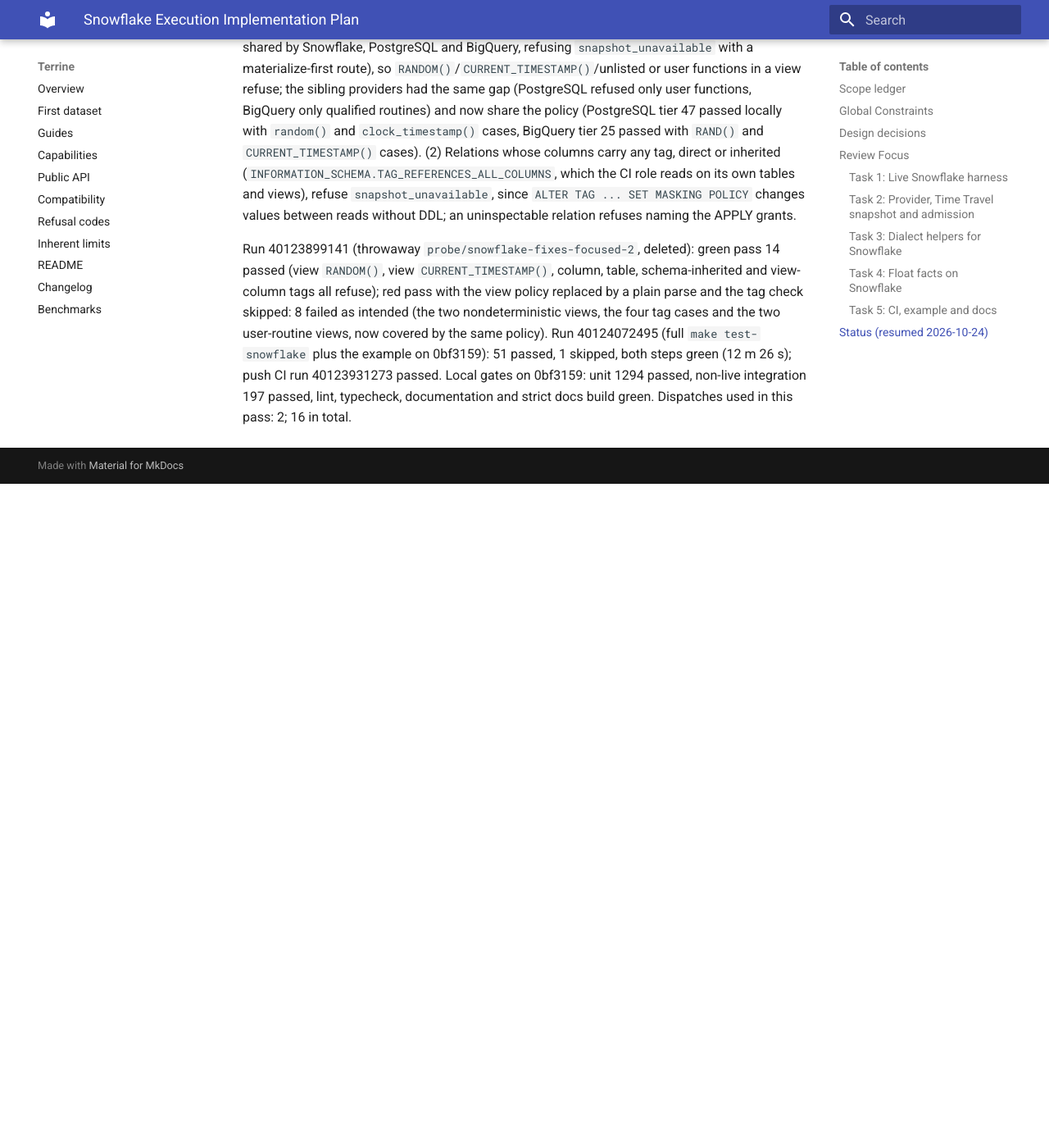
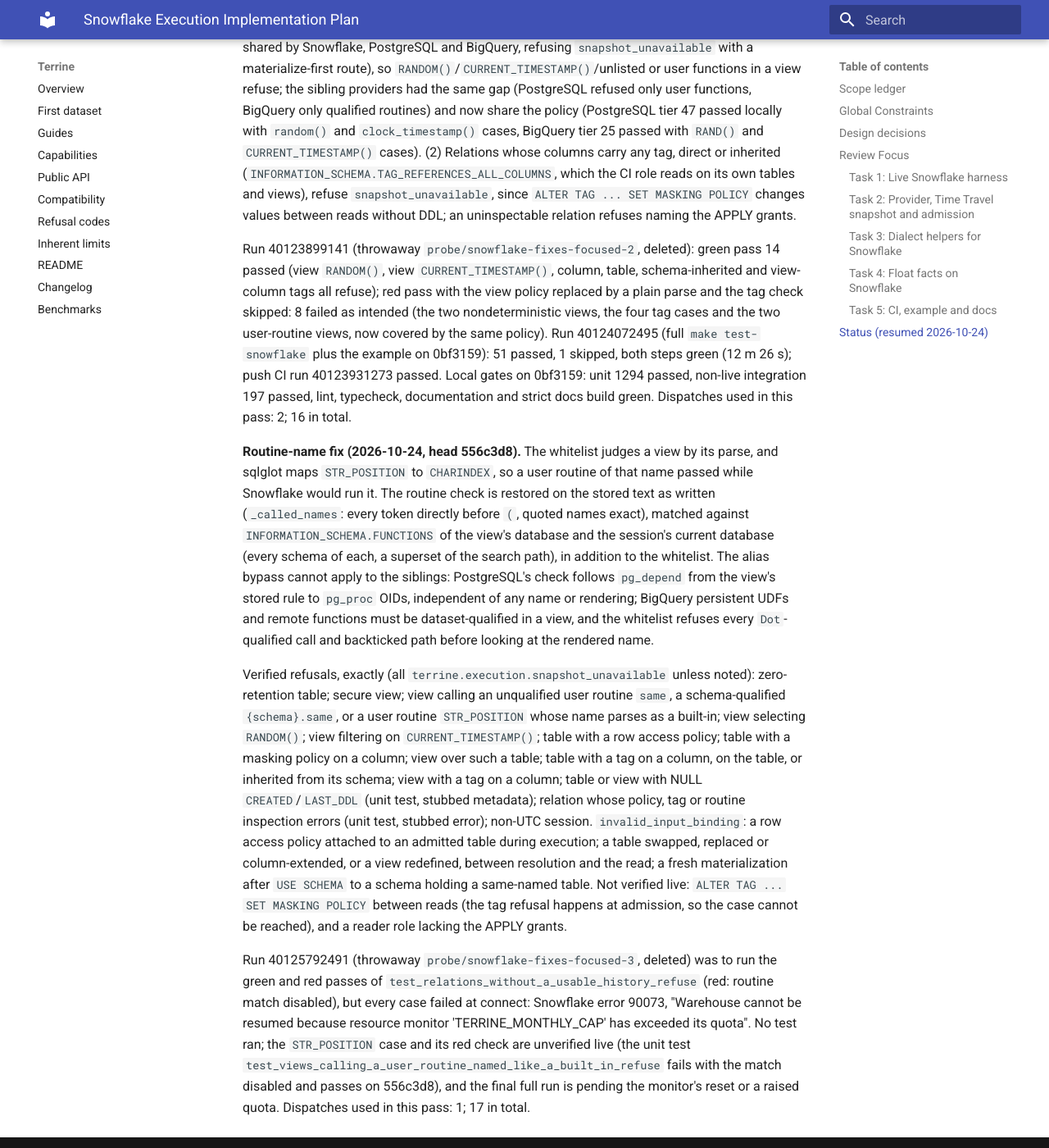
Before and after one commit to kylejcaron/terrine, an MkDocs documentation site: the page built from docs/superpowers/plans/2026-10-23-snowflake-execution.md, in a window 1280 px wide and 1400 px high, scrolled down 8705 px. Shown: the whole window at 82% size. Built offline with MkDocs 1.6.1 and Material for MkDocs 9.7.7, drawn with Linux system fonts in a browser that asks for light colours; before the commit the page ends 9295 px from its top, so only the background shows below that.

Commit message:
docs: record the verified refusals and the quota-blocked routine-check run in the plan status

```diff
--- a/docs/superpowers/plans/2026-10-23-snowflake-execution.md
+++ b/docs/superpowers/plans/2026-10-23-snowflake-execution.md
@@ -265,3 +265,45 @@
 0bf3159: unit 1294 passed, non-live integration 197 passed, lint, typecheck,
 documentation and strict docs build green. Dispatches used in this pass: 2;
 16 in total.
+
+**Routine-name fix (2026-10-24, head 556c3d8).** The whitelist judges a view
+by its parse, and sqlglot maps `STR_POSITION` to `CHARINDEX`, so a user
+routine of that name passed while Snowflake would run it. The routine check
+is restored on the stored text as written (`_called_names`: every token
+directly before `(`, quoted names exact), matched against
+`INFORMATION_SCHEMA.FUNCTIONS` of the view's database and the session's
+current database (every schema of each, a superset of the search path), in
+addition to the whitelist. The alias bypass cannot apply to the siblings:
+PostgreSQL's check follows `pg_depend` from the view's stored rule to
+`pg_proc` OIDs, independent of any name or rendering; BigQuery persistent
+UDFs and remote functions must be dataset-qualified in a view, and the
+whitelist refuses every `Dot`-qualified call and backticked path before
+looking at the rendered name.
+
+Verified refusals, exactly (all `terrine.execution.snapshot_unavailable`
+unless noted): zero-retention table; secure view; view calling an unqualified
+user routine `same`, a schema-qualified `{schema}.same`, or a user routine
+`STR_POSITION` whose name parses as a built-in; view selecting `RANDOM()`;
+view filtering on `CURRENT_TIMESTAMP()`; table with a row access policy;
+table with a masking policy on a column; view over such a table; table with
+a tag on a column, on the table, or inherited from its schema; view with a
+tag on a column; table or view with NULL `CREATED`/`LAST_DDL` (unit test,
+stubbed metadata); relation whose policy, tag or routine inspection errors
+(unit test, stubbed error); non-UTC session. `invalid_input_binding`: a row
+access policy attached to an admitted table during execution; a table
+swapped, replaced or column-extended, or a view redefined, between
+resolution and the read; a fresh materialization after `USE SCHEMA` to a
+schema holding a same-named table. Not verified live: `ALTER TAG ... SET
+MASKING POLICY` between reads (the tag refusal happens at admission, so the
+case cannot be reached), and a reader role lacking the APPLY grants.
+
+Run 40125792491 (throwaway `probe/snowflake-fixes-focused-3`, deleted) was
+to run the green and red passes of
+`test_relations_without_a_usable_history_refuse` (red: routine match
+disabled), but every case failed at connect: Snowflake error 90073,
+"Warehouse cannot be resumed because resource monitor 'TERRINE_MONTHLY_CAP'
+has exceeded its quota". No test ran; the `STR_POSITION` case and its red
+check are unverified live (the unit test `test_views_calling_a_user_routine_named_like_a_built_in_refuse`
+fails with the match disabled and passes on 556c3d8), and the final full run
+is pending the monitor's reset or a raised quota. Dispatches used in this
+pass: 1; 17 in total.
```
